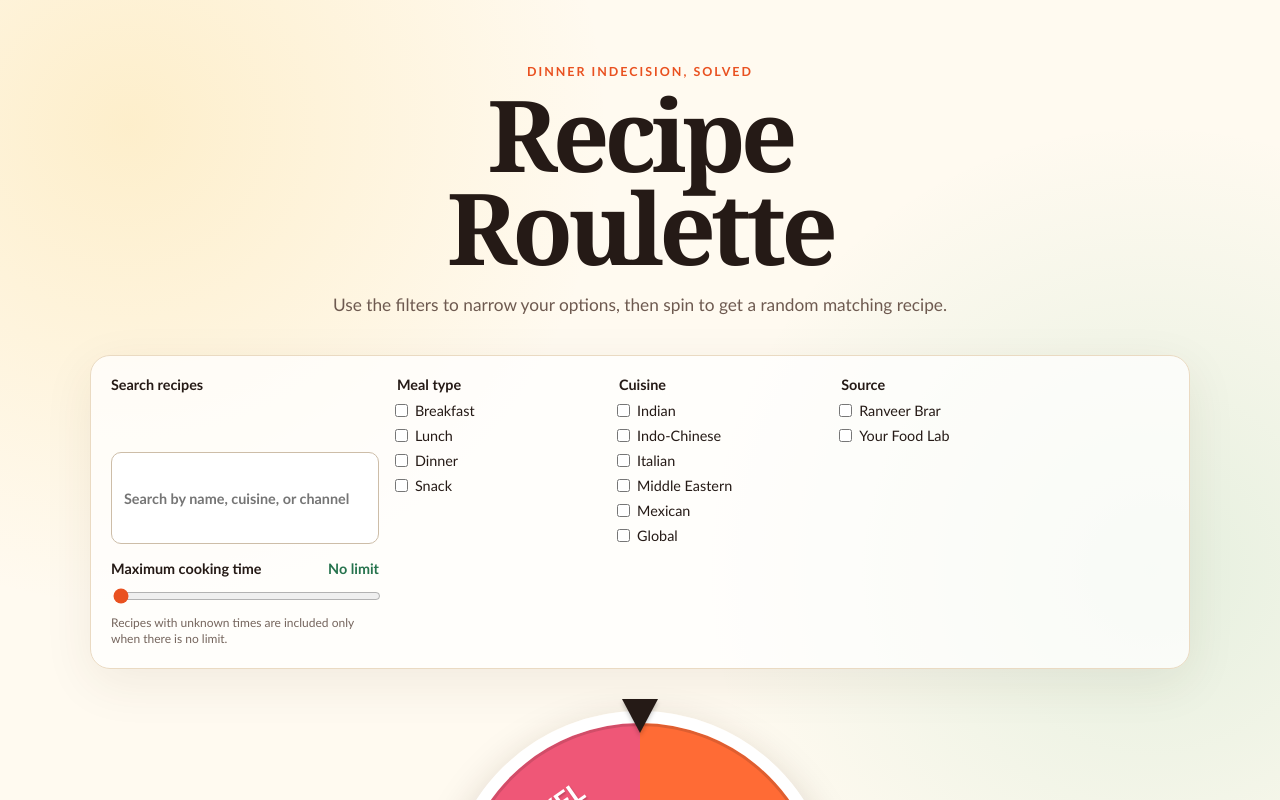
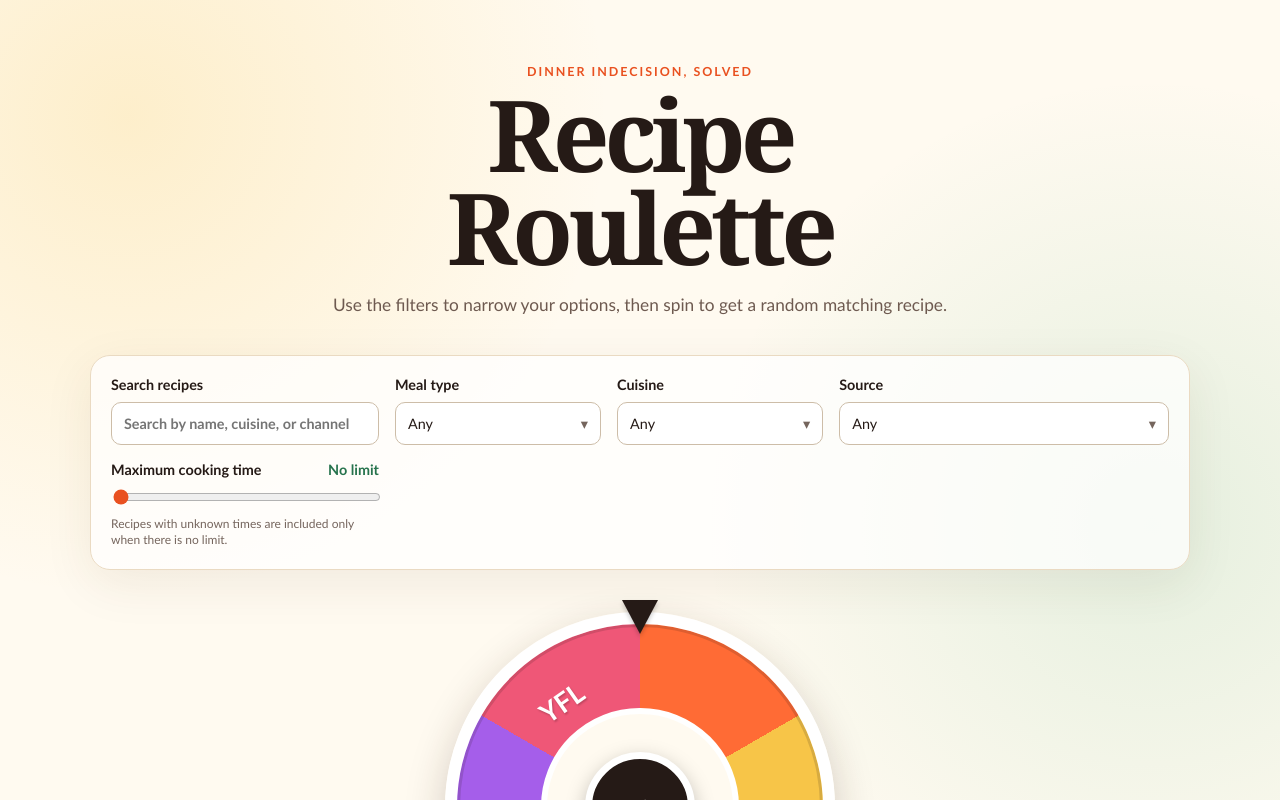
Before and after one commit to sumildesai/recipe-roulette, a Next.js app: page / in a window 1280 px wide. Shown: the top 800 px of the page. Built offline with nearby package versions, Linux system fonts and the light colour scheme.

Commit message:
Move multi-select filter checkbox groups into dropdowns
Co-authored-by: sumildesai <60360417+sumildesai@users.noreply.github.com>

```diff
--- a/app/globals.css
+++ b/app/globals.css
@@ -35,8 +35,30 @@ h1 { margin: 0; font-family: Georgia, serif; font-size: clamp(3rem, 9vw, 6.2rem)
 }
 label { display: grid; gap: 9px; font-weight: 700; font-size: .9rem; }
 select, input[type="search"] { width: 100%; border: 1px solid #cdbda8; border-radius: 10px; padding: 12px; background: white; color: var(--ink); }
+.checkbox-dropdown { position: relative; min-width: 0; }
+.checkbox-dropdown summary {
+  display: grid; gap: 9px; cursor: pointer; list-style: none;
+  font-weight: 700; font-size: .9rem;
+}
+.checkbox-dropdown summary::-webkit-details-marker { display: none; }
+.checkbox-dropdown-summary {
+  display: flex; align-items: center; justify-content: space-between; gap: 8px;
+  border: 1px solid #cdbda8; border-radius: 10px; padding: 12px; background: white;
+  font-weight: 400; overflow: hidden; text-overflow: ellipsis; white-space: nowrap;
+}
+.checkbox-dropdown-summary::after { content: "▾"; flex: none; color: #75655d; }
+.checkbox-dropdown[open] .checkbox-dropdown-summary::after { content: "▴"; }
+.checkbox-dropdown summary:focus-visible .checkbox-dropdown-summary { outline: 2px solid var(--orange); outline-offset: 2px; }
+.checkbox-dropdown .checkbox-group {
+  position: absolute; z-index: 5; left: 0; right: 0; margin-top: 6px; max-height: 240px; overflow-y: auto;
+  background: white; border: 1px solid #cdbda8; border-radius: 10px; padding: 12px;
+  box-shadow: 0 12px 30px rgba(74,45,27,.14);
+}
 .checkbox-group { min-width: 0; margin: 0; border: 0; padding: 0; }
-.checkbox-group legend { margin-bottom: 9px; font-size: .9rem; font-weight: 700; }
+.visually-hidden {
+  position: absolute; width: 1px; height: 1px; margin: -1px; padding: 0;
+  overflow: hidden; clip: rect(0 0 0 0); clip-path: inset(50%); white-space: nowrap; border: 0;
+}
 .checkbox-group > div { display: grid; gap: 8px; }
 .checkbox-group label { display: flex; align-items: center; gap: 7px; font-weight: 400; }
 .checkbox-group input { margin: 0; accent-color: var(--orange); }
--- a/components/recipe-roulette.tsx
+++ b/components/recipe-roulette.tsx
@@ -235,9 +235,17 @@ function CheckboxGroup<T extends string>({
   formatLabel = (value) => value,
   onChange
 }: CheckboxGroupProps<T>) {
+  const summary =
+    selected.length === 0 ? "Any" : selected.map((value) => formatLabel(value)).join(", ");
+
   return (
+    <details className="checkbox-dropdown">
+      <summary>
+        <span className="checkbox-dropdown-legend">{legend}</span>
+        <span className="checkbox-dropdown-summary">{summary}</span>
+      </summary>
       <fieldset className="checkbox-group">
-      <legend>{legend}</legend>
+        <legend className="visually-hidden">{legend}</legend>
         <div>
           {options.map((option) => (
             <label key={option}>
@@ -258,5 +266,6 @@ function CheckboxGroup<T extends string>({
           ))}
         </div>
       </fieldset>
+    </details>
   );
 }
```
Also changed, not shown: 1 other file (tests, documents, lock files or other folders). Lines whose indentation alone changed are shown as unchanged.
